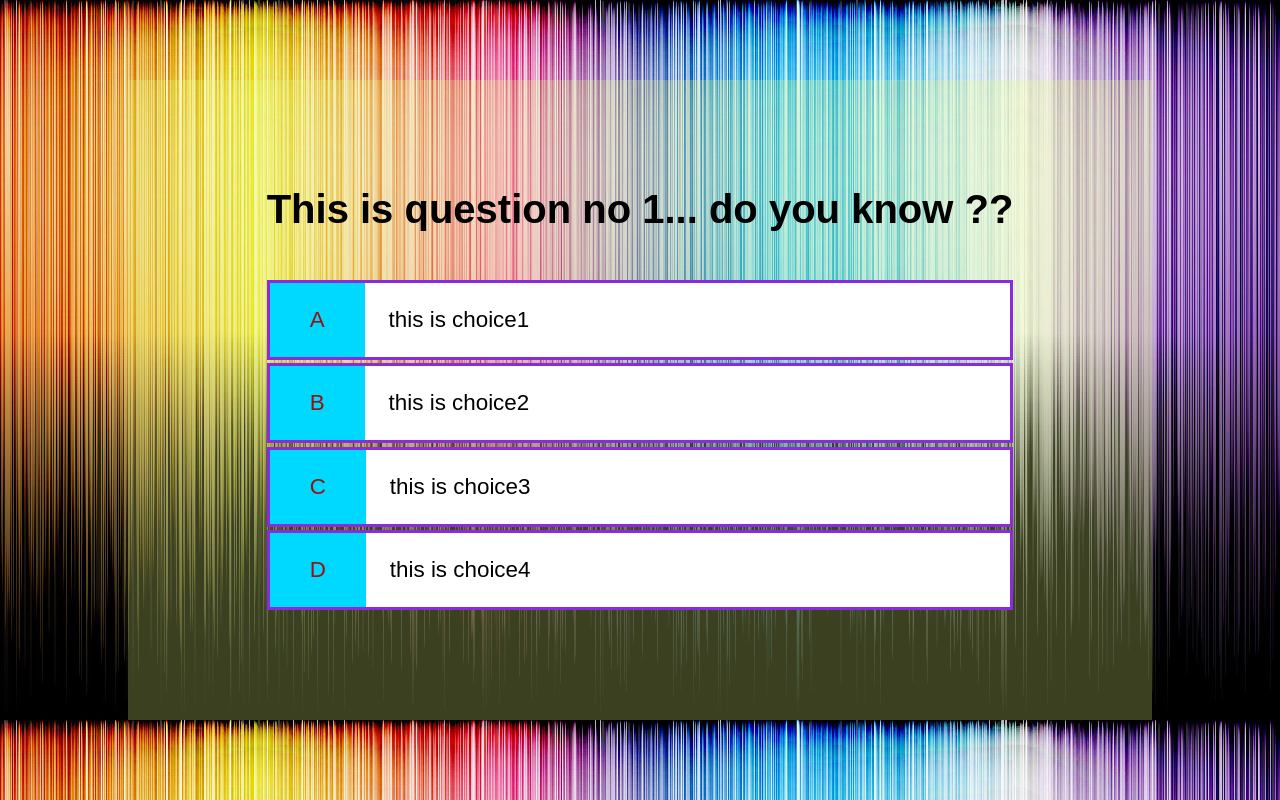
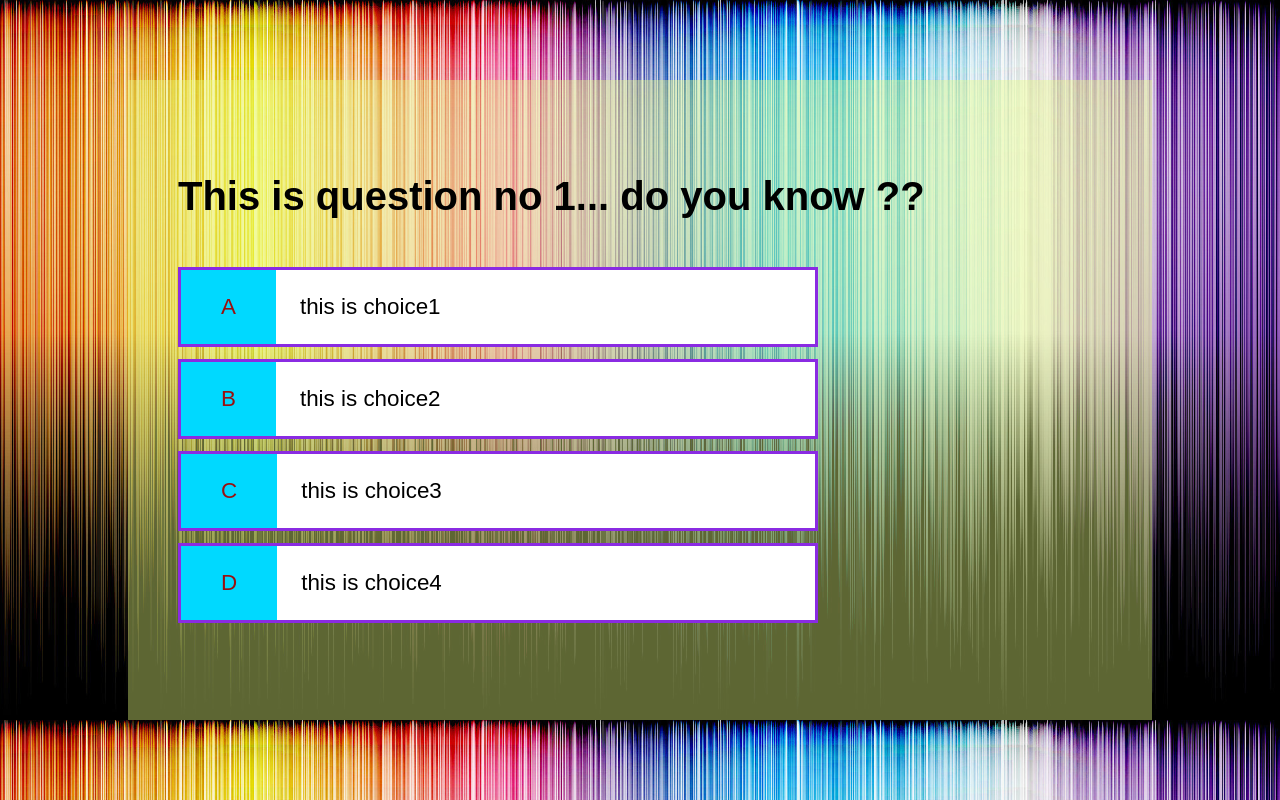
Before and after one commit to shivamkmr335/QuizOP, a plain HTML site: page pages/game.html in a window 1280 px wide. Drawn offline with Linux system fonts and the light colour scheme.

Commit message:
some updates in game.css

```diff
--- a/css/games.css
+++ b/css/games.css
@@ -21,23 +21,25 @@ h2{
     height: 80vh;
     min-height:600px;
     margin: 10vh auto;
-    background-color: rgb(232, 255, 127,0.25);
+    background-color: rgb(232, 255, 127,0.40);
     display: flex;
-    justify-content: center;        /*horizontal-align */
     align-items: center;
-    padding: 50px 20px;          /*vertical-align */
+    padding: 50px 50px;
+    justify-content: left;
+
 }
 .choice-container:hover{
     cursor: pointer;
     box-shadow: 0 0.4rem 1.4rem 0 rgb(163, 17, 230);
     transform: translateY(-0.1rem);
     transition: 150ms;
-
 }
 .choice-container{
+    margin-top: 12px;
     display: flex;
     margin-bottom: 0.2rem;
     width:100%;
+    max-width: 50vw;
     font-size: 1.4rem;
     border: 0.2rem solid blueviolet;
     background-color: white;
@@ -48,8 +50,18 @@ h2{
     background-color: rgb(0, 217, 255);
     color: rgb(153, 16, 16);
 }
+.choice-prefix:hover{
+    background:linear-gradient(to right, rgb(245, 60, 4) ,rgb(255, 153, 0));
+}
 
 .choice-text{
     padding:1.5rem;
-    width=100%;
+    width:100%;
 }
+.choice-text:hover{
+    background:linear-gradient(to right, rgb(173, 245, 4) ,yellow);
+    transition-duration: 200ms;
+}
+#question{
+    max-width: 100%;
+}
```
Also changed, not shown: 1 other file.
